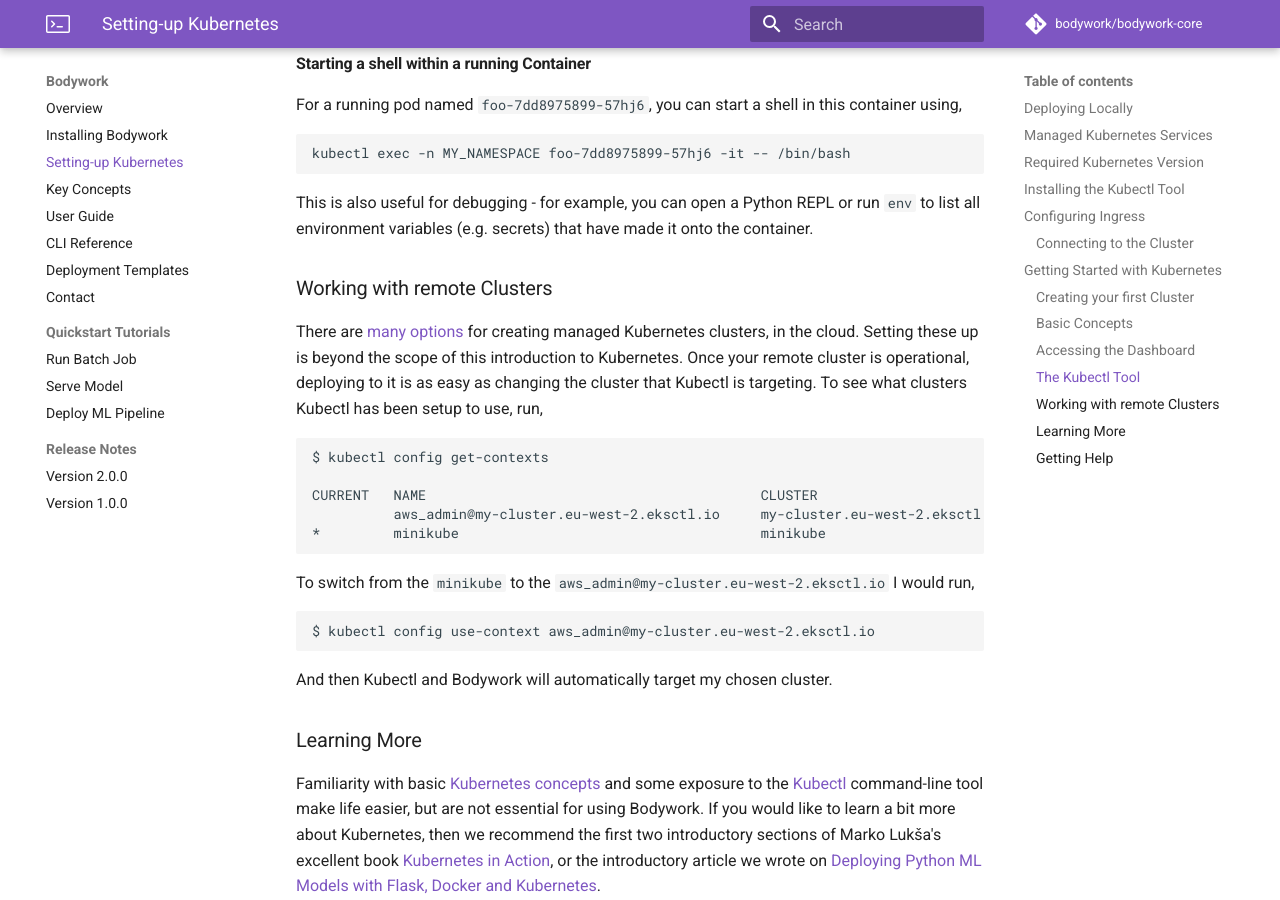
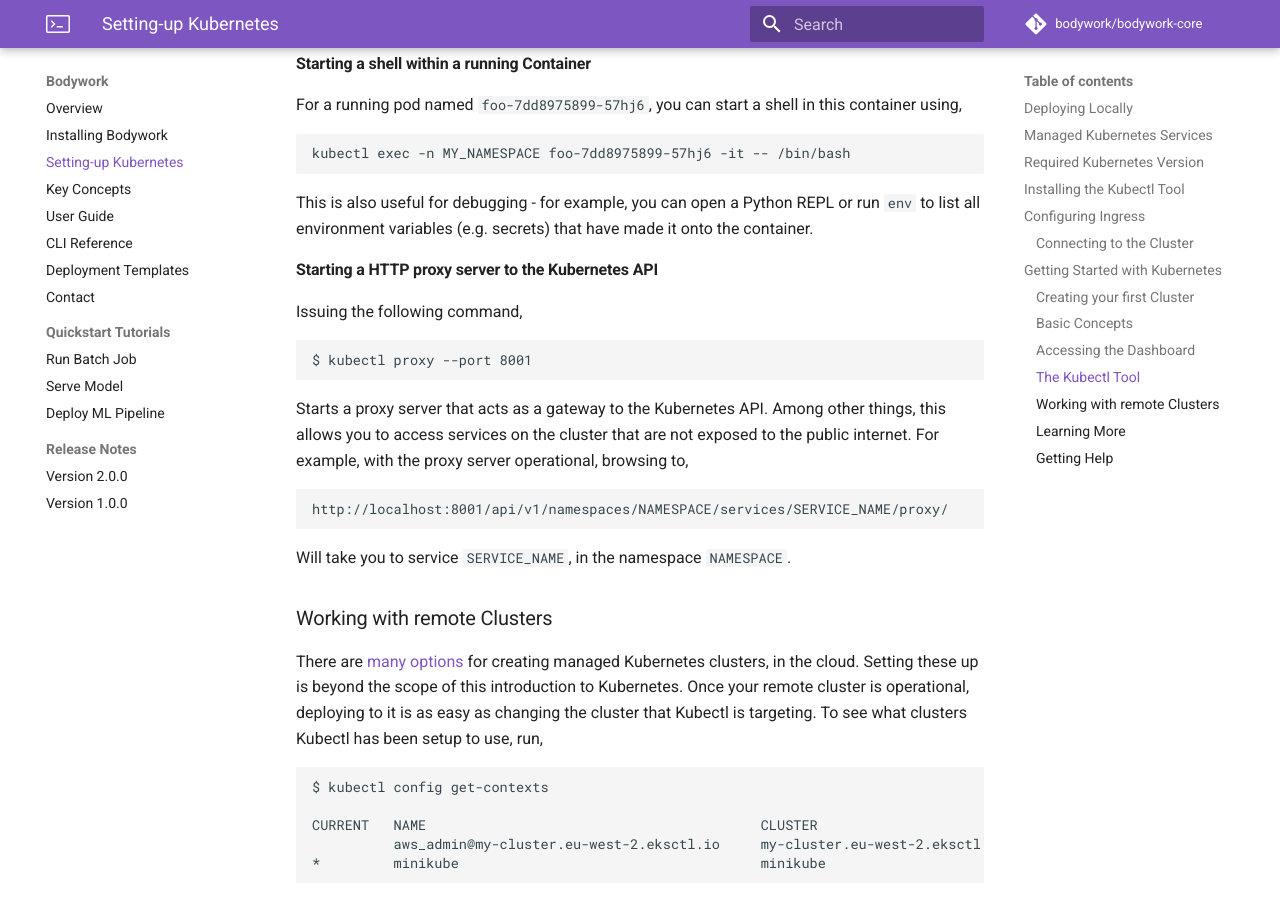
Before and after one commit to bodywork-ml/bodywork-docs, an MkDocs documentation site: the page built from docs/kubernetes.md, in a window 1280 px wide and 900 px high, scrolled down 5788 px. Built offline with MkDocs 1.6.1 and Material for MkDocs 9.7.7, drawn with Linux system fonts in a browser that asks for light colours; comment, search, counter and statistics services are not loaded.

Commit message:
Add kubectl proxy info

````diff
--- a/docs/kubernetes.md
+++ b/docs/kubernetes.md
@@ -218,6 +218,22 @@ kubectl exec -n MY_NAMESPACE foo-7dd8975899-57hj6 -it -- /bin/bash
 
 This is also useful for debugging - for example, you can open a Python REPL or run `env` to list all environment variables (e.g. secrets) that have made it onto the container.
 
+#### Starting a HTTP proxy server to the Kubernetes API
+
+Issuing the following command,
+
+```text
+$ kubectl proxy --port 8001
+```
+
+Starts a proxy server that acts as a gateway to the Kubernetes API. Among other things, this allows you to access services on the cluster that are not exposed to the public internet. For example, with the proxy server operational, browsing to,
+
+```http
+http://localhost:8001/api/v1/namespaces/NAMESPACE/services/SERVICE_NAME/proxy/
+```
+
+Will take you to service `SERVICE_NAME`, in the namespace `NAMESPACE`.
+
 ### Working with remote Clusters
 
 There are [many options](#managed-kubernetes-services) for creating managed Kubernetes clusters, in the cloud. Setting these up is beyond the scope of this introduction to Kubernetes. Once your remote cluster is operational, deploying to it is as easy as changing the cluster that Kubectl is targeting. To see what clusters Kubectl has been setup to use, run,
````
